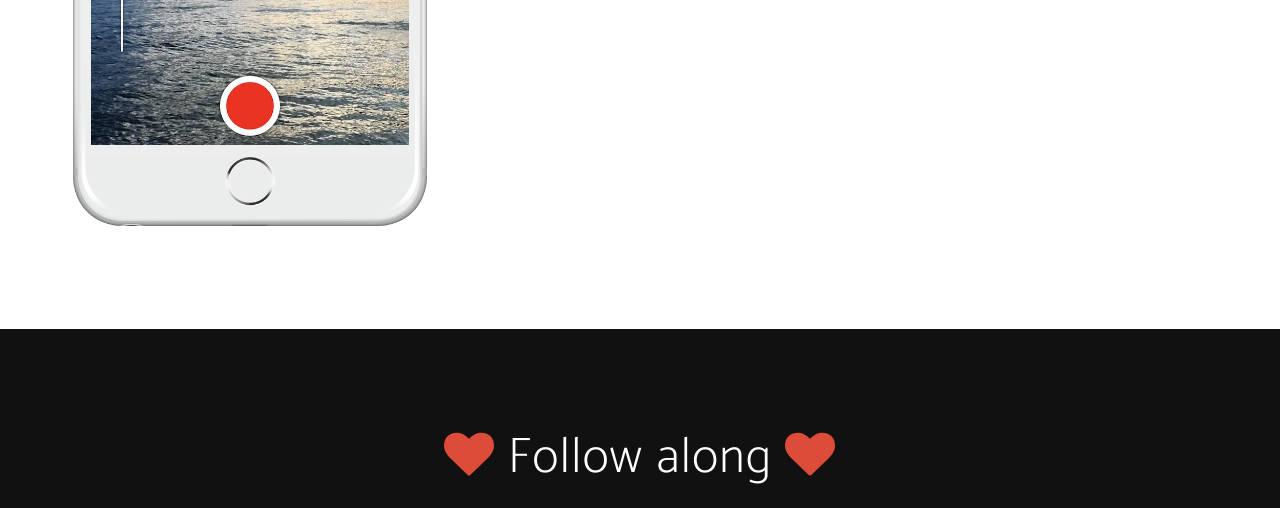
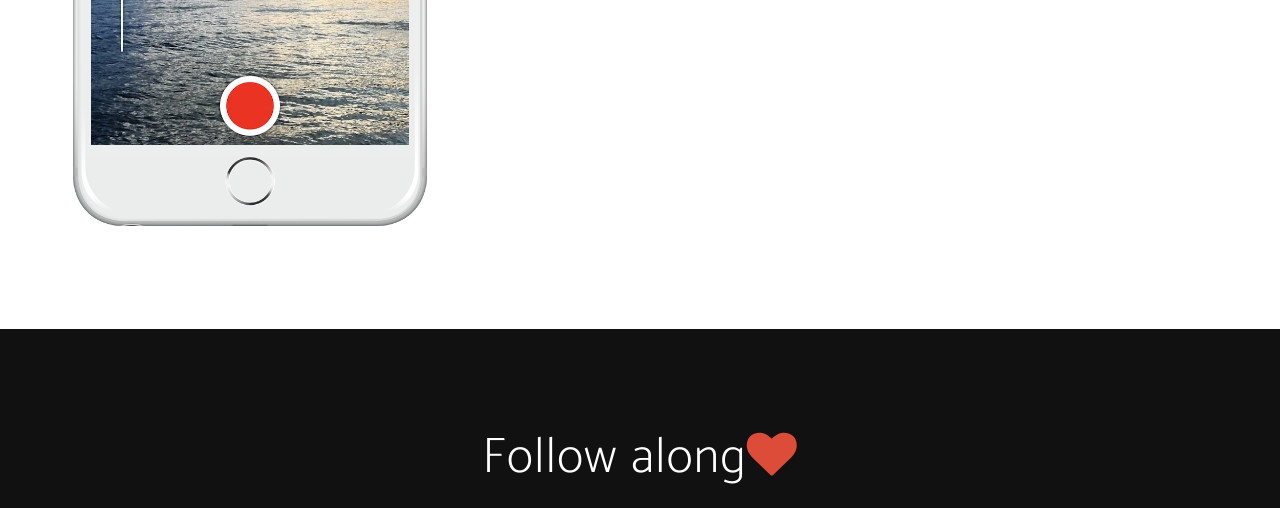
Before and after one commit to evanlong/vertigo, a website: page Website/index.html in a window 1280 px wide. Shown: the part 2149-2657 px from the top of the page. Drawn offline with nearby package versions, Linux system fonts and the light colour scheme; a web font is replaced by a local one.

Commit message:
One heart instead of the two

```diff
--- a/Website/index.html
+++ b/Website/index.html
@@ -189,11 +189,7 @@
 
     <section id="contact" class="contact bg-primary">
         <div class="container">
-            <h2>
-                <i class="fa fa-heart"></i>
-                Follow along
-                <i class="fa fa-heart"></i>
-            </h2>
+            <h2>Follow along<i class="fa fa-heart"></i></h2>
             <ul class="list-inline list-social">
                 <li class="social-twitter">
                     <a href="https://twitter.com/VertigoCam"><i class="fa fa-twitter"></i></a>
```
